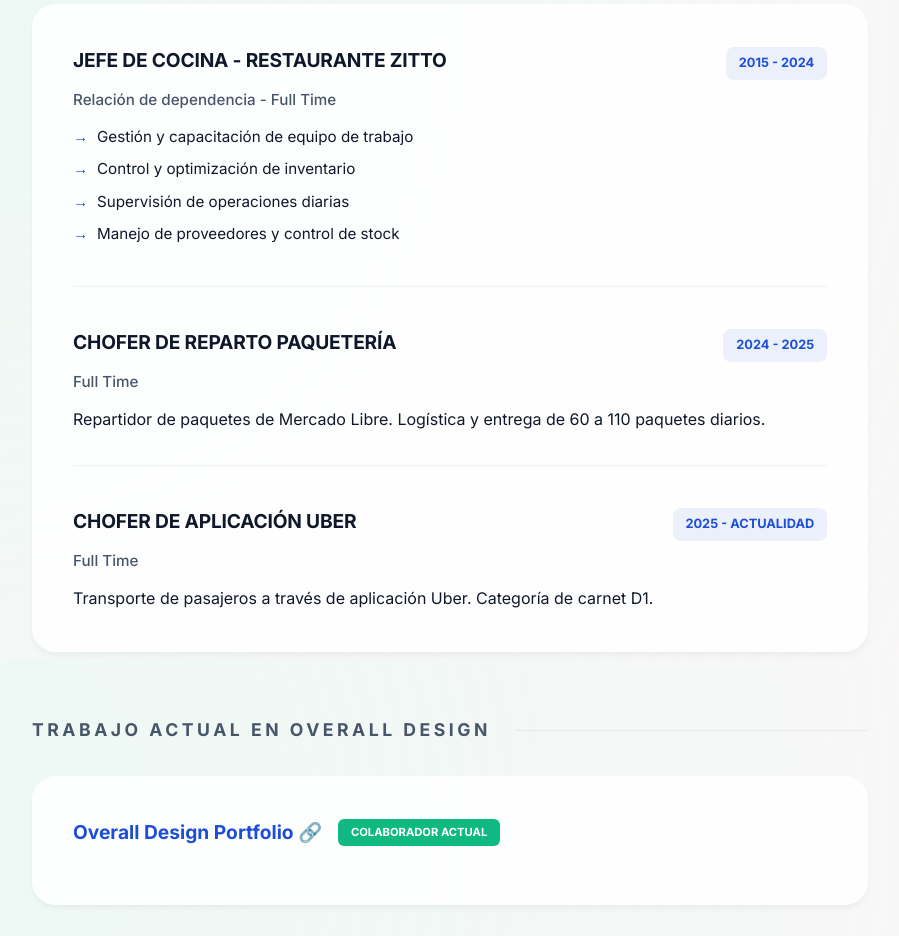
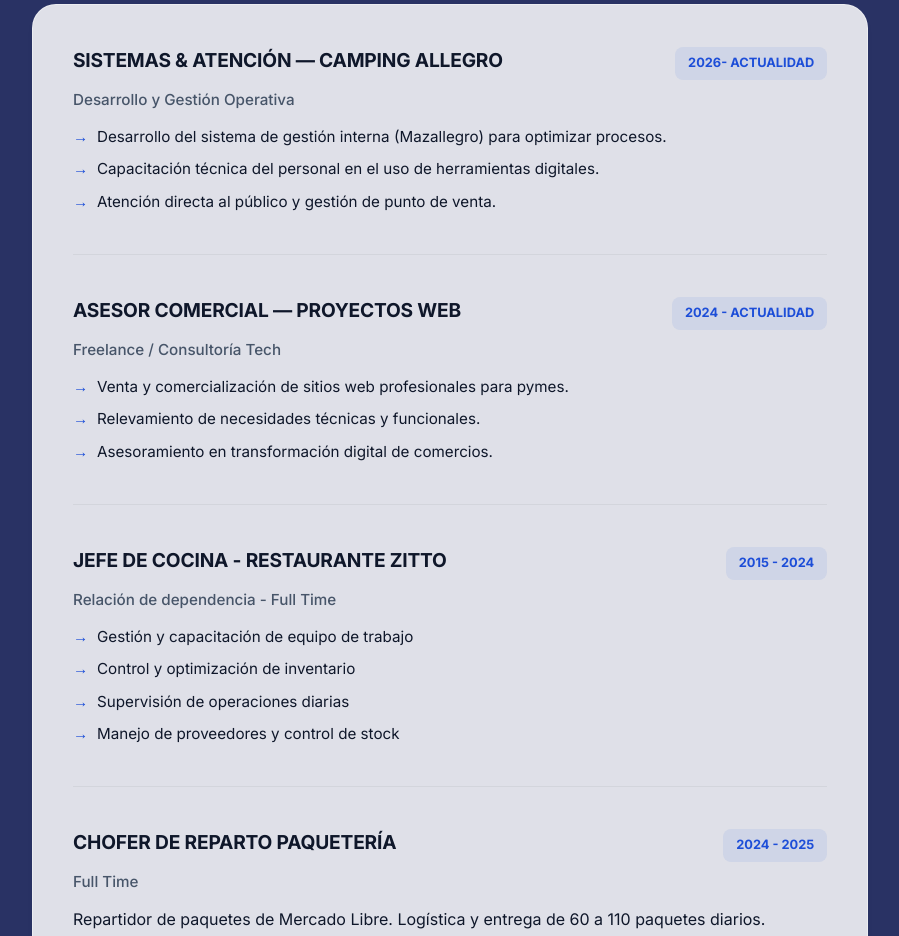
Before and after one commit to claudio-plaza/cv-professional-claudio-plaza, a plain HTML site: page index.html in a window 1280 px wide. Shown: the part 940-1876 px from the top of the page, without its empty margins (190-1089 px from the left). Drawn offline with Linux system fonts and the light colour scheme.

Commit message:
cambio de estilos

```diff
--- a/assets/css/style.css
+++ b/assets/css/style.css
@@ -1,7 +1,7 @@
 @import url("https://fonts.googleapis.com/css2?family=Inter:wght@300;400;500;600;700&display=swap");
 
 :root {
-  --bg-main: #f8fafc;
+  --bg-main: #293264;
   --bg-gradient: radial-gradient(circle at 10% 20%, rgba(216, 241, 230, 0.46) 0%, rgba(233, 226, 226, 0.28) 90%);
   --bg-card: rgba(255, 255, 255, 0.85);
   --accent: #1d4ed8;
@@ -22,7 +22,6 @@
 body {
   font-family: "Inter", sans-serif;
   background: var(--bg-main);
-  background: var(--bg-gradient);
   background-attachment: fixed;
   color: var(--text-primary);
   line-height: 1.6;
--- a/index.html
+++ b/index.html
@@ -85,6 +85,43 @@
         <div class="glass-card">
           <div class="experience-item">
             <div class="exp-header">
+              <div class="exp-title">
+                SISTEMAS & ATENCIÓN — CAMPING ALLEGRO
+              </div>
+              <div class="exp-date">2026- ACTUALIDAD</div>
+            </div>
+            <div class="exp-subtitle">Desarrollo y Gestión Operativa</div>
+            <ul class="exp-list">
+              <li>
+                Desarrollo del sistema de gestión interna (Mazallegro) para
+                optimizar procesos.
+              </li>
+              <li>
+                Capacitación técnica del personal en el uso de herramientas
+                digitales.
+              </li>
+              <li>Atención directa al público y gestión de punto de venta.</li>
+            </ul>
+          </div>
+
+          <div class="experience-item">
+            <div class="exp-header">
+              <div class="exp-title">ASESOR COMERCIAL — PROYECTOS WEB</div>
+              <div class="exp-date">2024 - ACTUALIDAD</div>
+            </div>
+            <div class="exp-subtitle">Freelance / Consultoría Tech</div>
+            <ul class="exp-list">
+              <li>
+                Venta y comercialización de sitios web profesionales para
+                pymes.
+              </li>
+              <li>Relevamiento de necesidades técnicas y funcionales.</li>
+              <li>Asesoramiento en transformación digital de comercios.</li>
+            </ul>
+          </div>
+
+          <div class="experience-item">
+            <div class="exp-header">
               <div class="exp-title">JEFE DE COCINA - RESTAURANTE ZITTO</div>
               <div class="exp-date">2015 - 2024</div>
             </div>
@@ -120,6 +157,7 @@
               carnet D1.
             </p>
           </div>
+
         </div>
       </section>
 
```
